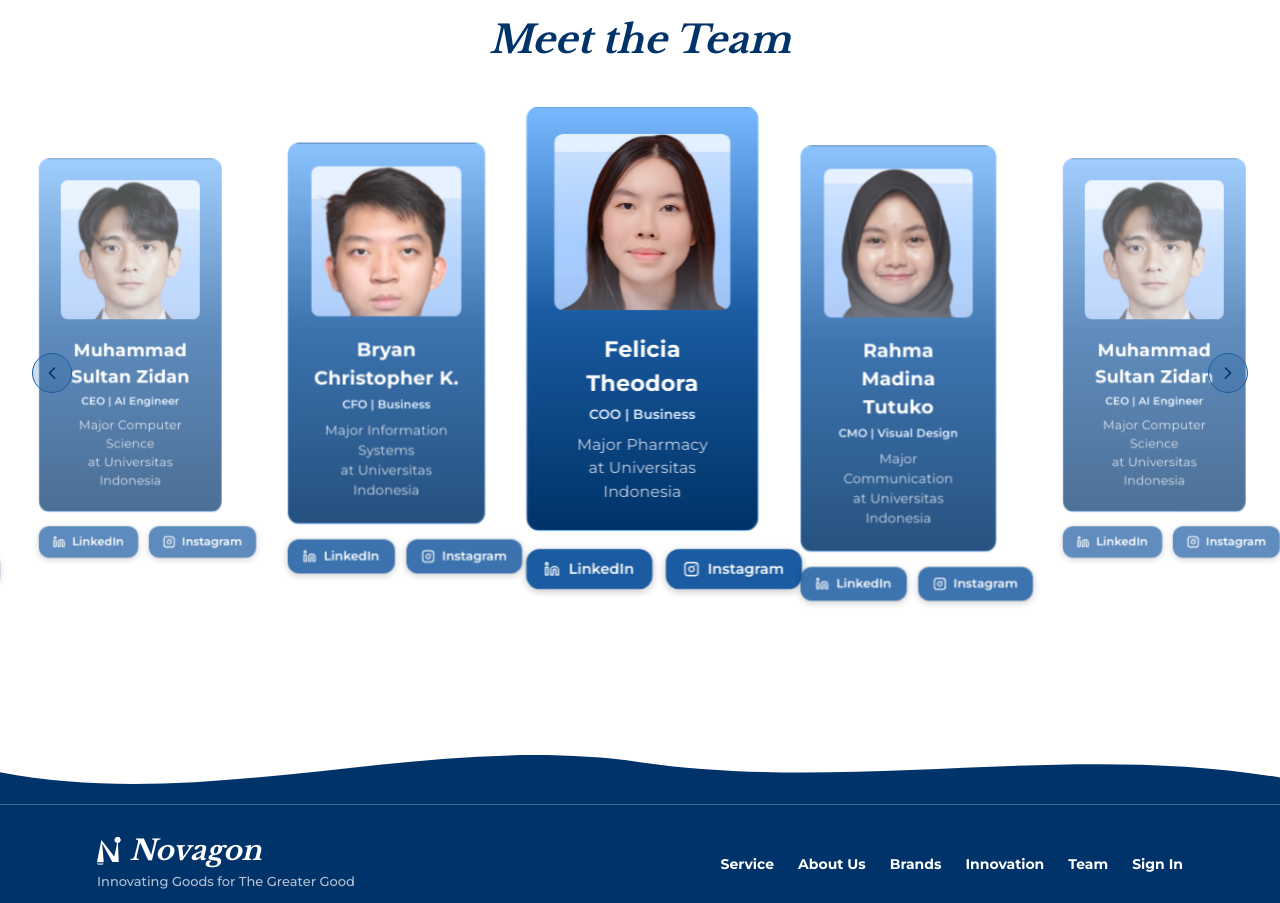
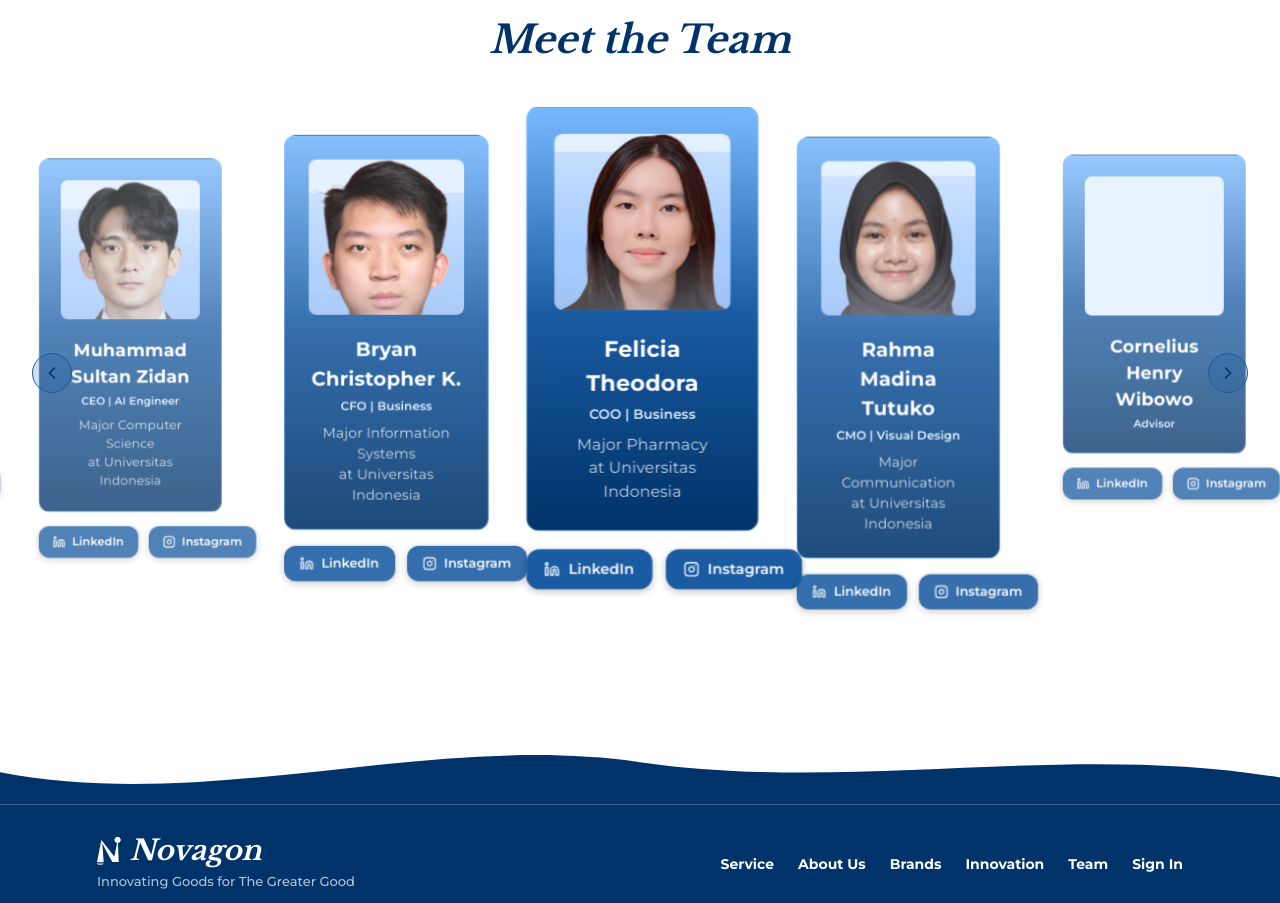
Before and after one commit to NovagonAI/novagon-app, a Next.js app: page / in a window 1280 px wide. Shown: the part 4401-5304 px from the top of the page. Built offline with nearby package versions, Linux system fonts and the light colour scheme; no server answers.

Commit message:
feat(landing): add social links for every team member and a fifth card
Only the CEO card had real LinkedIn and Instagram links. All four now
do, and Cornelius Henry Wibowo joins as a fifth card with a plain
placeholder photo until his headshot arrives.

```diff
--- a/src/components/landing/MeetTheTeam.tsx
+++ b/src/components/landing/MeetTheTeam.tsx
@@ -14,32 +14,40 @@ const TEAM: Member[] = [
     position: 'CEO | AI Engineer',
     description: 'Computer Science',
     photo: '/team/zidan.webp',
-    linkedin: 'https://www.linkedin.com/in/muhammadsultanzidan/',
-    instagram: 'https://www.instagram.com/zydanidn',
+    linkedin: 'https://id.linkedin.com/in/muhammadsultanzidan',
+    instagram: 'https://www.instagram.com/zydanidn/',
   },
   {
     name: 'Bryan\nChristopher K.',
     position: 'CFO | Business',
     description: 'Information Systems',
     photo: '/team/bryan.webp',
-    linkedin: '#',
-    instagram: '#',
+    linkedin: 'https://id.linkedin.com/in/bryanchristopherkurniadi',
+    instagram: 'https://www.instagram.com/bryan.ck_/',
   },
   {
     name: 'Felicia\nTheodora',
     position: 'COO | Business',
     description: 'Pharmacy',
     photo: '/team/felicia.webp',
-    linkedin: '#',
-    instagram: '#',
+    linkedin: 'https://id.linkedin.com/in/felicia-theodora-797a65316',
+    instagram: 'https://www.instagram.com/feliciatheodora/',
   },
   {
     name: 'Rahma\nMadina Tutuko',
     position: 'CMO | Visual Design',
     description: 'Communication',
     photo: '/team/rahma.webp',
-    linkedin: '#',
-    instagram: '#',
+    linkedin: 'https://www.linkedin.com/in/raraadays/',
+    instagram: 'https://www.instagram.com/raraadays/',
+  },
+  {
+    name: 'Cornelius\nHenry Wibowo',
+    position: 'Advisor',
+    description: '',
+    photo: '/team/cornelius.webp',
+    linkedin: 'https://www.linkedin.com/in/corneliushw/',
+    instagram: 'https://www.instagram.com/h.w.cornelius/',
   },
 ]
 
@@ -139,11 +147,13 @@ function TeamCard({ member }: { member: Member }) {
         <div className="flex w-full flex-col items-center gap-1">
           <p className="whitespace-pre-line text-[20px] font-extrabold tracking-[0.01em]">{member.name}</p>
           <p className="text-[12px] font-semibold tracking-[0.01em] text-mist">{member.position}</p>
-          <p className="mt-1 text-[14px] tracking-[0.01em] text-white/80">
-            Major {member.description}
-            <br />
-            at Universitas Indonesia
-          </p>
+          {member.description && (
+            <p className="mt-1 text-[14px] tracking-[0.01em] text-white/80">
+              Major {member.description}
+              <br />
+              at Universitas Indonesia
+            </p>
+          )}
         </div>
       </div>
       <div className="flex w-full gap-3">
```
Also changed, not shown: public/team/cornelius.webp (added).
